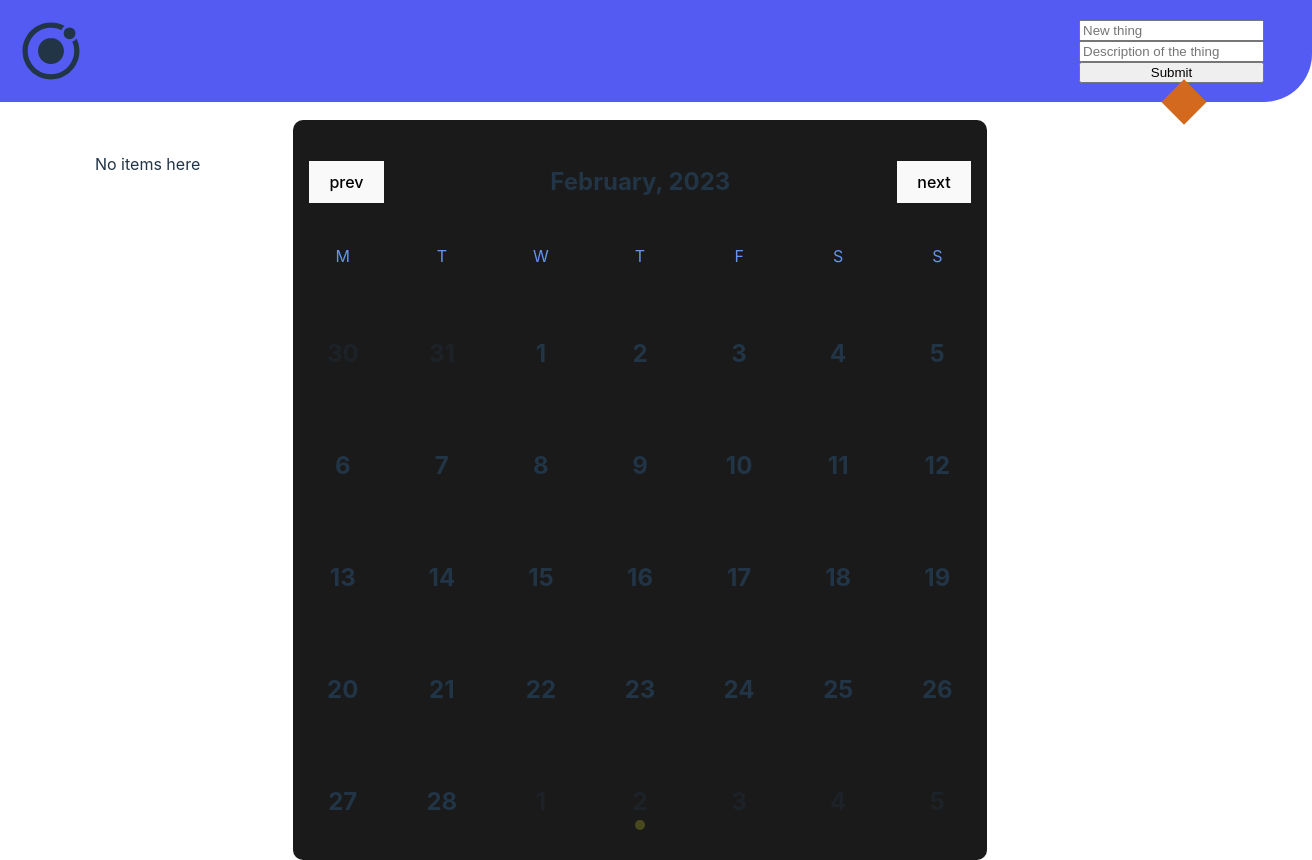
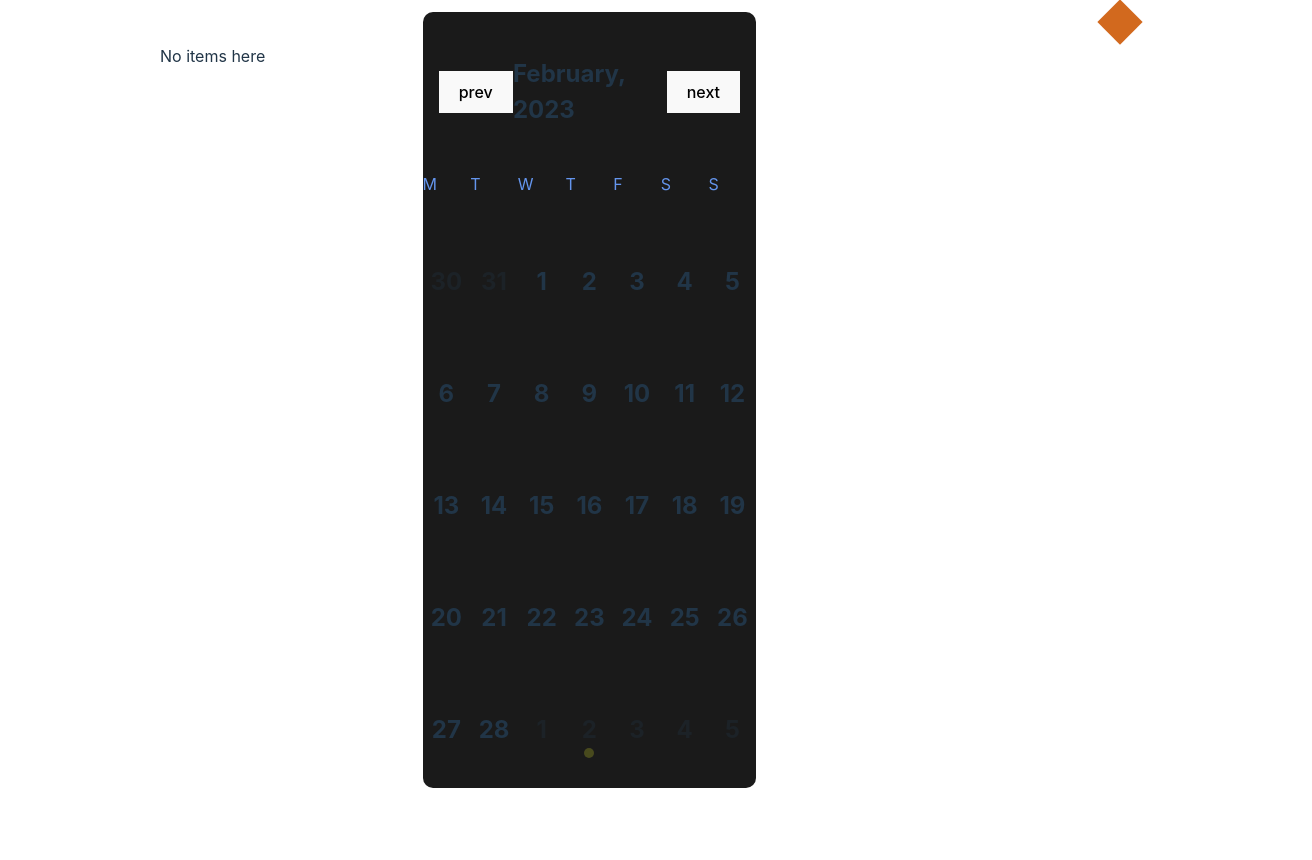
Before and after one commit to ifralou/linker, a React (Vite) app: page / in a window 1280 px wide. Shown: the whole page, 1312 px wide, since content can reach past the window. After the commit the page ends 820 px from the top, so only its background shows below. Built offline with nearby package versions, Linux system fonts and the light colour scheme.

Commit message:
Initial restyling

```diff
--- a/src/App.css
+++ b/src/App.css
@@ -1,15 +1,32 @@
 #root {
   width: 100%;
-  height: 70vh;
-  margin: 0 auto;
-  padding: 2rem;
-  text-align: center;
+  height: 100vh;
+  padding: 0;
+  margin: 0;
+
+  display: flex;
+  align-items: center;
+  justify-content: center;
 }
 
-.main-grid {
+.App {
+  display: flex;
+  align-items: center;
+  justify-content: center;
+}
+
+main {
+  min-width: 900px;
+  max-width: 1700px;
+  width: 75%;
+  background-color: var(--bg-secondary);
+  border-radius: 25px;
+
+  padding: 2rem 2rem;
+
   display: grid;
   grid-gap: 30px;
-  grid-template-columns: minmax(50px, 1fr) minmax(100px, 3fr) minmax(50px, 1fr);
+  grid-template-columns: minmax(50px, 1fr) minmax(100px, 3fr) ;
 }
 
 .info-wrapper {
@@ -79,7 +96,7 @@
 }
 
 aside {
-  width: 100%;
+  width: 95%;
   background-color: #535bf2;
   position: absolute;
   border-bottom-right-radius: 3rem;
@@ -105,12 +122,14 @@ aside {
 }
 
 .aside-normal {
+  background-color: var(--secondary-background);
   display: flex;
   align-items: center;
   justify-content: space-between;
 }
 
 .aside-shown {
+  background-color: var(--secondary-background);
   display: flex;
   align-items: center;
   justify-content: space-between;
@@ -177,6 +196,10 @@ li > p {
   display: flex;
   align-items: center;
   padding: 10px;
+}
+
+.thing-wrapper {
+  background-color: var(--secondary-background);
 }
 
 .week {
@@ -266,3 +289,42 @@ form {
   align-items: center;
   padding: 1rem;
 }
+
+.row {
+  display: flex;
+  flex-direction: row;
+  justify-content: center;
+  align-items: center;
+}
+
+.logo-text {
+  margin: 0;
+  padding: 0;
+}
+
+.pad {
+  margin-right: 2rem;
+}
+
+.modal-wrapper {
+  position: absolute;
+  width: 100%;
+  height: 100vh;
+  display: flex;
+  align-items: center;
+  justify-content: center;
+  background-color: rgb(234,123,123, 0.5);
+}
+
+.modal {
+  padding: 3rem;
+  background-color: #535bf2;
+}
+
+.panel-wrapper {
+  display: grid;
+  grid-gap: 30px;
+  grid-template-columns: minmax(50px, 1fr) minmax(50px, 1fr);
+
+
+}
--- a/src/App.jsx
+++ b/src/App.jsx
@@ -27,9 +27,8 @@ function App() {
     console.log(activities)
 
     return (
-        <main className="App">
+        <main>
             <Dispatcher addNewThing={addNewThing}/>
-            <section className="main-grid">
             <Things
                 things={things}
                 addLinkToThing={addLinkToThing}
@@ -37,6 +36,7 @@ function App() {
                 clickAction={moveToSelectedThing}
             />
 
+            <div className={"panel-wrapper"}>
                 <Calendar
                     activitis={activities}
                     clickAction={moveToSelectedDay}
@@ -67,7 +67,7 @@ function App() {
                         />
                     }
                 </div>
-            </section>
+            </div>
         </main>
     )
 }
--- /dev/null
+++ b/src/components/Dispatcher/AddThingForm.jsx
@@ -0,0 +1,59 @@
+import React, {useState} from 'react';
+
+const AddThingForm = ({addNewThing, setShow, setShowForm}) => {
+    const [thing, setThing] = useState({
+        name: "", description: "", links: []
+    })
+
+    let handleCurrentThingName = (e) => setThing(prev => ({
+        ...prev, name: e.target.value
+    }))
+
+    let handleCurrentDescription = (e) => setThing(prev => ({
+        ...prev, description: e.target.value
+    }))
+
+    let handleSubmit = (e) => {
+        e.preventDefault()
+        if (thing.name !== "") {
+            addNewThing(thing);
+            setThing({name: "", description: "", links: []})
+        }
+    }
+
+    const onClickWrapper = (e) => {
+        if(e.target.className.includes("modal-wrapper")) {
+            setShowForm(false);
+        }
+    }
+
+
+    return (
+        <div className={"modal-wrapper"} onClick={onClickWrapper}>
+
+            <div className={"modal"}>
+                <form onSubmit={handleSubmit}>
+
+                    <input type="text"
+                           value={thing.name}
+                           onChange={handleCurrentThingName}
+                           placeholder={"New thing"}
+                           onFocus={() => setShow(true)}
+                    />
+
+                    <input type="text"
+                           value={thing.description}
+                           onChange={handleCurrentDescription}
+                           placeholder={"Description of the thing"}
+                    />
+
+                    <input type="submit" value="Submit"/>
+                </form>
+            </div>
+
+        </div>
+
+    );
+};
+
+export default AddThingForm;
--- a/src/components/Dispatcher/Dispatcher.jsx
+++ b/src/components/Dispatcher/Dispatcher.jsx
@@ -1,50 +1,41 @@
-import React, {useState} from 'react';
-import {IoLogoIonic} from "react-icons/io"
+import React, {useEffect, useRef, useState} from 'react';
+import {IoLogoIonic} from "react-icons/io";
+import {MdAddTask} from "react-icons/md";
+import AddThingForm from "./AddThingForm.jsx";
+import {createPortal} from "react-dom";
 
 const Dispatcher = ({addNewThing}) => {
-    const [show, setShow] = useState(true);
+    const [show, setShow] = useState(false);
+    const [showForm, setShowForm] = useState(false);
 
-    const [thing, setThing] = useState({
-        name: "", description: "", links: []
-    })
-
-    let handleCurrentThingName = (e) => setThing(prev => ({
-        ...prev, name: e.target.value
-    }))
-
-    let handleCurrentDescription = (e) => setThing(prev => ({
-        ...prev, description: e.target.value
-    }))
-
-    let handleSubmit = (e) => {
-        e.preventDefault()
-        if (thing.name !== "") {
-            addNewThing(thing);
-            setThing({name: "", description: "", links: []})
-        }
-    }
+    useEffect(() => {
+       setTimeout(() => {
+          setShow(true);
+          setTimeout(() => setShow(false), 1500);
+       },200);
+    }, [])
 
     return (
-        <aside className={show ? "aside-shown" : "aside-normal"}>
-            <IoLogoIonic size={70}/>
-            <div>
-                <form onSubmit={handleSubmit}>
+        <aside
+            className={show ? "aside-shown" : "aside-normal"}
+            onMouseEnter={() => setShow(true)}
+            onMouseLeave={() => setShow(false)}
+        >
+            <div className={"row"}>
+                <IoLogoIonic size={70}/>
+                <h1 className={"logo-text"}>Linker MK.I</h1>
+            </div>
 
-                    <input type="text"
-                           value={thing.name}
-                           onChange={handleCurrentThingName}
-                           placeholder={"New thing"}
-                           onFocus={() => setShow(true)}
-                    />
+            <div className={"row"}>
+                {
+                    showForm &&
+                        createPortal(
+                            <AddThingForm addNewThing={addNewThing} setShow={setShow} setShowForm={setShowForm}/>,
+                            document.body
+                        )
+                }
 
-                    <input type="text"
-                           value={thing.description}
-                           onChange={handleCurrentDescription}
-                           placeholder={"Description of the thing"}
-                    />
-
-                    <input type="submit" value="Submit"/>
-                </form>
+                <MdAddTask tabIndex={0} size={45} className={"pad"} onClick={ () => setShowForm(true)}/>
             </div>
 
             <div
--- a/src/components/Things/Thing.jsx
+++ b/src/components/Things/Thing.jsx
@@ -37,6 +37,7 @@ const Thing = ({thingData, addLink, clickAction}) => {
         <div tabIndex={0}
              onClick={clickHandler}
              onKeyDown={actionOnEnter}
+             className={"thing-wrapper"}
         >
             <li
                 ref={drop}
--- a/src/index.css
+++ b/src/index.css
@@ -3,9 +3,15 @@
   line-height: 1.5;
   font-weight: 400;
 
+  --bg-primary: #0F1322;
+  --bg-secondary: #FFFFFF;
+  --bg-tertiary: #F3F1EF;
+
   color-scheme: light dark;
+
   color: rgba(255, 255, 255, 0.87);
-  background-color: #242424;
+
+  background-color: var(--bg-primary);
 
   font-synthesis: none;
   text-rendering: optimizeLegibility;
@@ -19,6 +25,7 @@ a {
   color: #646cff;
   text-decoration: inherit;
 }
+
 a:hover {
   color: #535bf2;
 }
```
Lines whose indentation alone changed are shown as unchanged.
